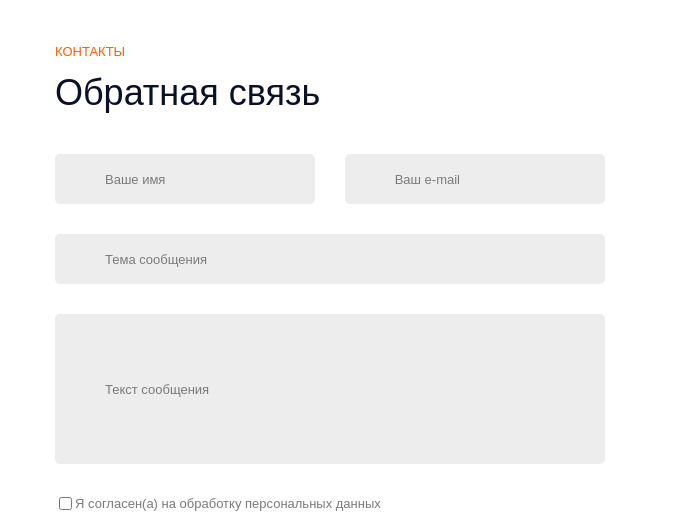
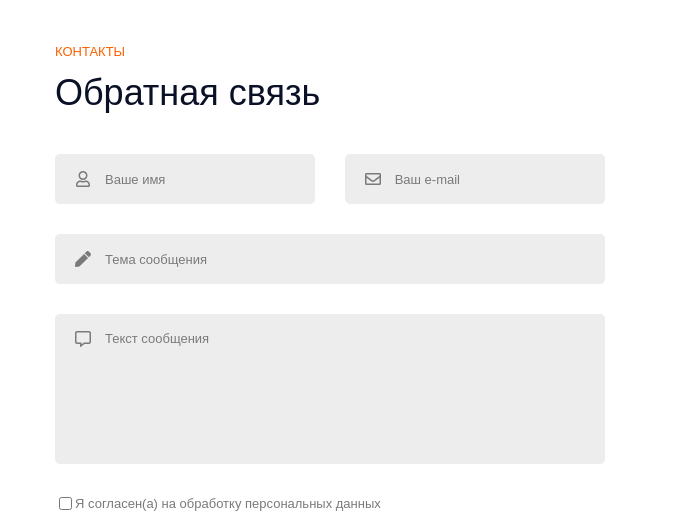
Before and after one commit to antonborod1n/stroyka, a website: page app/contact.html in a window 1280 px wide. Shown: the part 351-865 px from the top of the page, 0-685 px from the left. Drawn offline with Linux system fonts and the light colour scheme; some packages are replaced by stand-ins of ours; files whose address does not match are found by name.

Commit message:
added form

```diff
--- a/app/contact.html
+++ b/app/contact.html
@@ -141,14 +141,15 @@
                         <form class="contact__form" action="#" method="post">
                             <span class="subtile">Контакты</span>
                             <h1 class="contact__title title">Обратная связь</h1>
-                            <input class="contact__form-item" type="text" placeholder="Ваше имя">
-                            <input class="contact__form-item" type="email" placeholder="Ваш e-mail">
-                            <input class="contact__form-item" type="text" placeholder="Тема сообщения">
-                            <input class="contact__form-item contact__form-item-text" type="text" placeholder="Текст сообщения">
-                            <input class="contact__form-item-checkbox" type="checkbox"><span
+                            <input class="contact__form-item contact__form-item-name" type="text" name="username" placeholder="Ваше имя">
+                            <input class="contact__form-item contact__form-item-email" type="email" name="email" placeholder="Ваш e-mail">
+                            <input class="contact__form-item contact__form-item-tem" type="text" name="massage" placeholder="Тема сообщения">
+                            <textarea class="contact__form-item contact__form-item-text" name="text"
+                                placeholder="Текст сообщения"></textarea>
+                            <input class="contact__form-item-checkbox" type="checkbox" name="check" required><span
                                 class="contact__form-item-checkbox-span">Я согласен(а) на обработку персональных
                                 данных</span>
-                            <input class="contact__form-item contact__form-item-btn" type="submit"
+                            <input class="contact__form-item contact__form-item-btn" type="submit" name="button"
                                 value="Отправить сообщение">
                         </form>
                         <div class="contact__map">
--- a/app/scss/style.scss
+++ b/app/scss/style.scss
@@ -896,6 +896,24 @@
     color: $default;
 }
 
+.contact__form-item-name {
+    background-image: url(../images/icons/user.svg);
+    background-repeat: no-repeat;
+    background-position: 20px 17px;
+}
+
+.contact__form-item-email {
+    background-image: url(../images/icons/envelope.svg);
+    background-repeat: no-repeat;
+    background-position: 20px 17px;
+}
+
+.contact__form-item-tem {
+    background-image: url(../images/icons/pen.svg);
+    background-repeat: no-repeat;
+    background-position: 20px 17px;
+}
+
 .contact__title {
     margin-bottom: 40px;
 }
@@ -934,6 +952,10 @@
 
 .contact__form-item-text {
     height: 150px;
+    resize: none;
+    background-image: url(../images/icons/commen.svg);
+    background-repeat: no-repeat;
+    background-position: 20px 17px;
 }
 
 
```
Also changed, not shown: app/css/style.min.css, app/images/icons/at-contact.svg (added), app/images/icons/commen.svg (added), app/images/icons/envelope.svg (added), app/images/icons/pen.svg (added), app/images/icons/user.svg (added).
